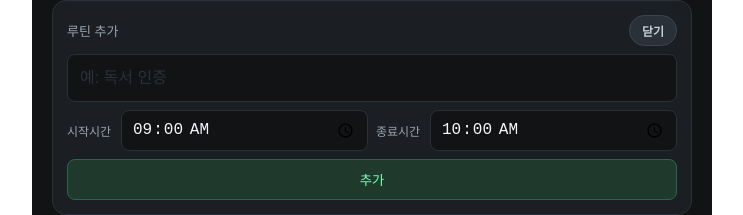
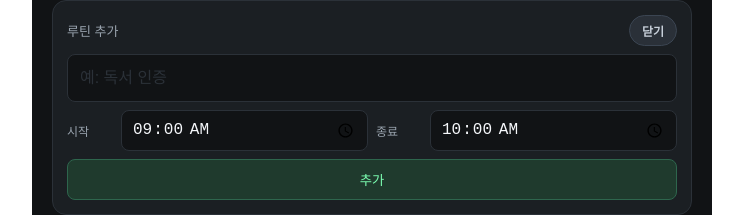
Before and after one commit to jxxh204/routine-app, a Next.js app in the folder apps/web/: page /today in a window 1280 px wide. Both pictures are taken after a click on the button "+ 추가". Shown: the part 231-446 px from the top of the page, without its empty margins (268-1011 px from the left). Built offline with nearby package versions, Linux system fonts and the light colour scheme; no server answers.

Commit message:
style(web): 시간 인풋 레이블 시작/종료로 단축

```diff
--- a/apps/web/src/app/today/today-view.tsx
+++ b/apps/web/src/app/today/today-view.tsx
@@ -633,7 +633,7 @@ export function TodayView() {
             />
             <div style={styles.timeRow}>
               <div style={styles.timeFieldWrap}>
-                <span style={styles.timeFieldLabel}>시작시간</span>
+                <span style={styles.timeFieldLabel}>시작</span>
                 <input
                   style={styles.inputTime}
                   type="time"
@@ -647,7 +647,7 @@ export function TodayView() {
                 />
               </div>
               <div style={styles.timeFieldWrap}>
-                <span style={styles.timeFieldLabel}>종료시간</span>
+                <span style={styles.timeFieldLabel}>종료</span>
                 <input style={styles.inputTime} type="time" value={newEnd} onChange={(e) => setNewEnd(e.target.value)} />
               </div>
             </div>
```
